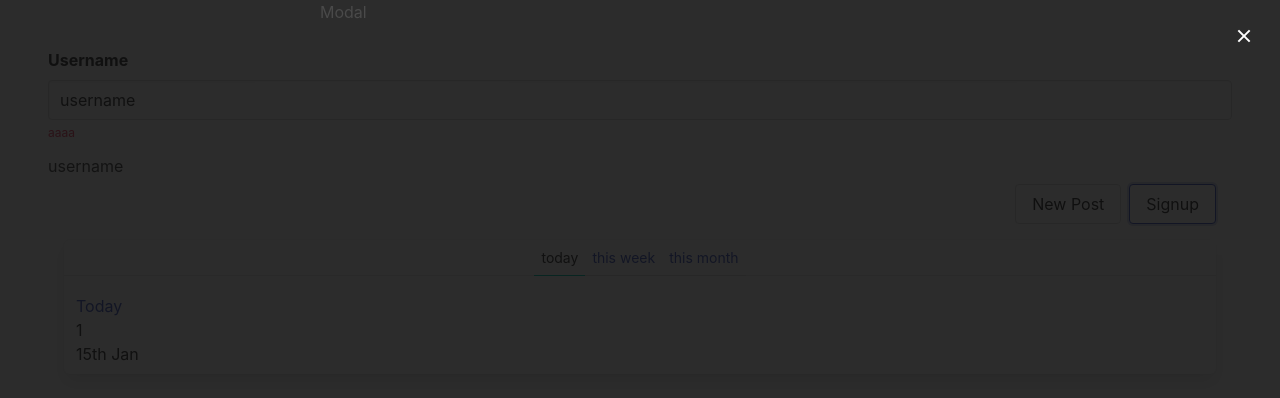
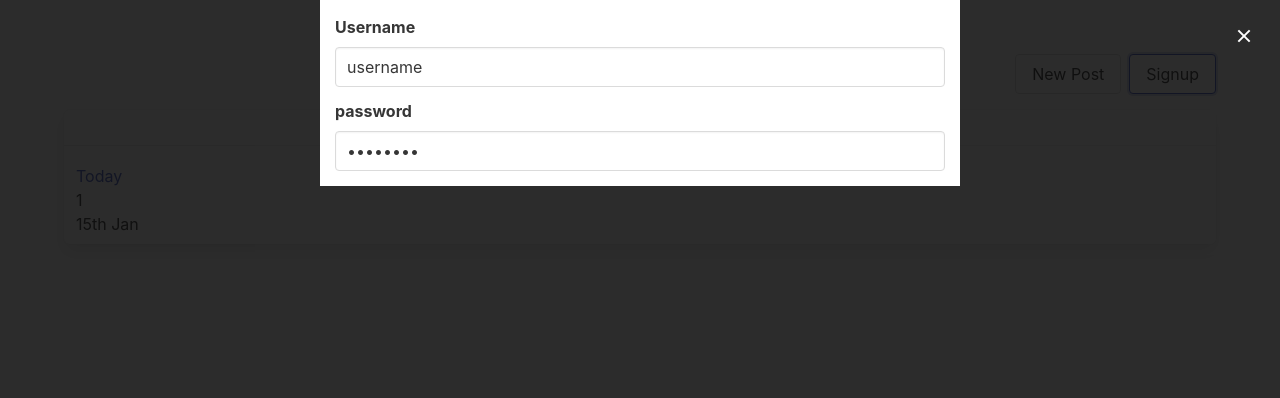
Before and after one commit to darknessnerd/vue3_composition_api, a Vue app: page / in a window 1280 px wide. Both pictures are taken after a click on the button "Signup". Shown: the top 398 px of the page. Built offline with nearby package versions, Linux system fonts and the light colour scheme.

Commit message:
Signup form

```diff
--- a/src/App.vue
+++ b/src/App.vue
@@ -9,38 +9,30 @@
     ></button>
   </div>
   <section class="section">
-    <FormInput type="text" name="Username" v-model="username" error="aaaa"></FormInput>
-    {{ username }}
     <div class="container">
       <Navbar />
       <router-view />
     </div>
   </section>
 </template>
-
 <script>
-import { defineComponent, computed, ref } from 'vue';
+import { defineComponent, computed } from 'vue';
 import Navbar from '@/components/Navbar.vue';
-import FormInput from '@/components/FormInput.vue';
 import { useModal } from '@/./useModal';
 
 export default defineComponent({
   name: 'App',
   components: {
     Navbar,
-    FormInput,
   },
   setup() {
     const modal = useModal();
-    const username = ref('username');
     const style = computed(() => ({
       display: modal.visible.value ? 'block' : 'none',
     }));
-
     return {
       style,
       modal,
-      username,
     };
   },
 });
--- a/src/components/Navbar.vue
+++ b/src/components/Navbar.vue
@@ -7,15 +7,19 @@
       </div>
     </div>
     <teleport to="#modal" v-if="modal.visible">
-      Modal
+      <Signup />
     </teleport>
   </nav>
 </template>
 <script>
 import { defineComponent } from 'vue';
 import { useModal } from '@/useModal';
+import Signup from '@/components/Signup.vue';
 
 export default defineComponent({
+  components: {
+    Signup,
+  },
   setup() {
     return {
       modal: useModal(),
--- /dev/null
+++ b/src/components/Signup.vue
@@ -0,0 +1,48 @@
+<template>
+  <form class="form">
+    <FormInput type="text"
+               name="Username"
+               v-model="username"
+               :error="usernameStatus.message"></FormInput>
+    <FormInput type="password"
+               name="password"
+               v-model="password"
+               :error="passwordStatus.message"></FormInput>
+  </form>
+</template>
+
+<script>
+import { required, length, validate } from '@/./validator';
+import { defineComponent, computed, ref } from 'vue';
+import FormInput from '@/components/FormInput.vue';
+
+export default defineComponent({
+  name: 'Signup',
+  components: {
+    FormInput,
+  },
+  setup() {
+    const username = ref('username');
+    const usernameStatus = computed(
+      () => validate(username.value, [required(), length(5, 10)]),
+    );
+    const password = ref('password');
+    const passwordStatus = computed(
+      () => validate(password.value, [required(), length(5, 10)]),
+    );
+    return {
+      username,
+      usernameStatus,
+      password,
+      passwordStatus,
+    };
+  },
+});
+</script>
+<style lang="scss">
+form {
+  background-color: white;
+  padding: 15px
+}
+
+</style>
--- a/src/validator.js
+++ b/src/validator.js
@@ -24,10 +24,11 @@ export function validate(value, validators) {
   validators.every((validator) => {
     if (validator.type === 'required' && (!value || !value.length)) {
       result.valid = false;
+      result.message = 'This field is required';
       return false;
     }
     if (validator.type === 'length'
-      && (value.length < validators.options.min || value.length > validators.options.max)) {
+      && (value.length < validator.options.min || value.length > validator.options.max)) {
       result.valid = false;
       result.message = 'This field has invalid length';
       return false;
```
